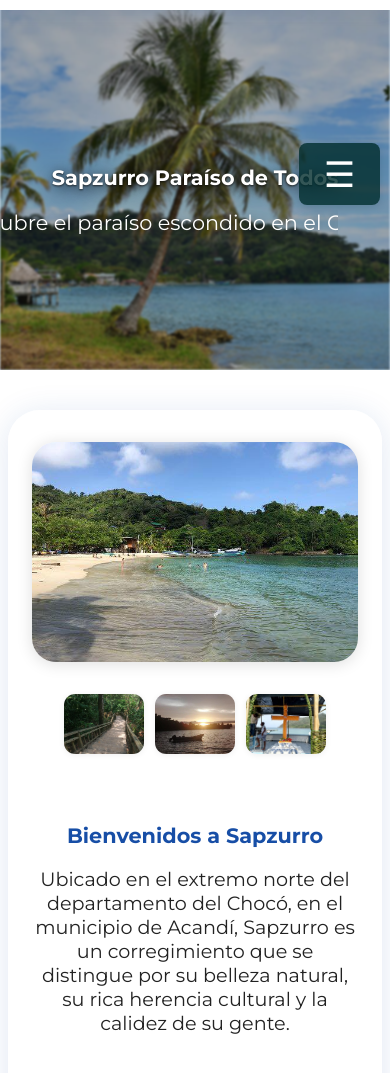
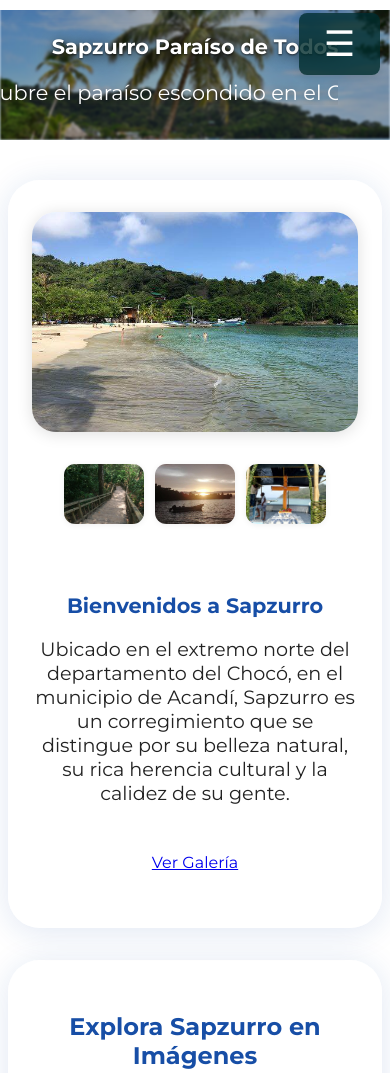
Before and after one commit to hmosquto/Sapzurro_Paraiso_De_Todos, a plain HTML site: page index.html in a window 390 px wide. Shown: the top 1073 px of the page. Drawn offline with nearby package versions, Linux system fonts and the light colour scheme.

Commit message:
Update styles.css

```diff
--- a/styles.css
+++ b/styles.css
@@ -88,16 +88,22 @@ header.hero {
   }
 }
 @media (max-width: 600px) {
+  header.hero {
+    min-height: 140px !important;
+    height: 140px !important;
+    padding-top: 0 !important;
+    padding-bottom: 0 !important;
+  }
+  .hero-bg {
+    height: 140px !important;
+    min-height: 140px !important;
+    max-height: 140px !important;
+  }
   .hero-content {
     padding: 1.5rem 0.5rem 1rem 0.5rem;
   }
   .hero-content h1 {
     font-size: 1.2rem;
-  }
-  .hero-bg {
-    height: 100%;
-    min-height: 100%;
-    max-height: 100%;
   }
   .hero::before {
     background: transparent !important;
```
